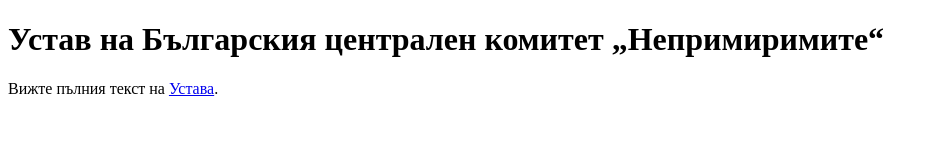
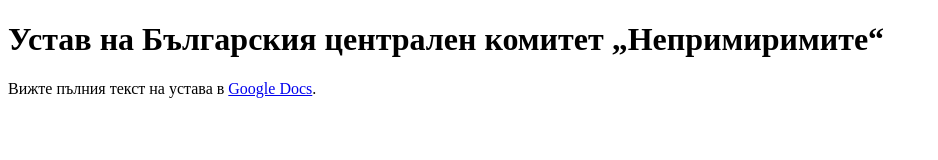
Before and after one commit to anickametodieva231-cyber/neprimirimite, a plain HTML site: page index.html in a window 1280 px wide. Shown: the whole page, without its empty margins (0-938 px from the left). Drawn offline with Linux system fonts and the light colour scheme.

Commit message:
Добавяне/актуализиране на index.html с линк към Google Docs

```diff
--- a/index.html
+++ b/index.html
@@ -6,6 +6,6 @@
 </head>
 <body>
     <h1>Устав на Българския централен комитет „Непримиримите“</h1>
-    <p>Вижте пълния текст на <a href="USTAV_BCK_NEPRIMIRIMITE.md">Устава</a>.</p>
+    <p>Вижте пълния текст на устава в <a href="https://docs.google.com/document/d/1Gw7ymb1LD-PQd7UlhCzO_QpFQQh9I0FT/edit?usp=sharing&ouid=100305403535765588930&rtpof=true&sd=true">Google Docs</a>.</p>
 </body>
 </html>
```
